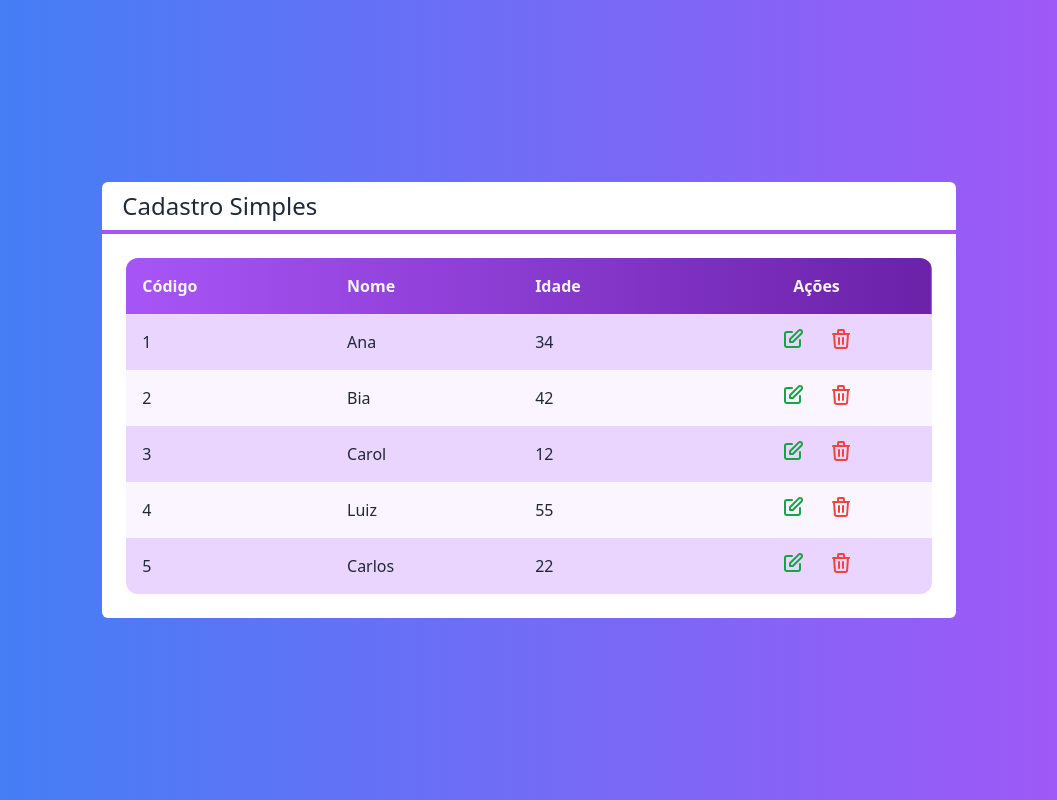
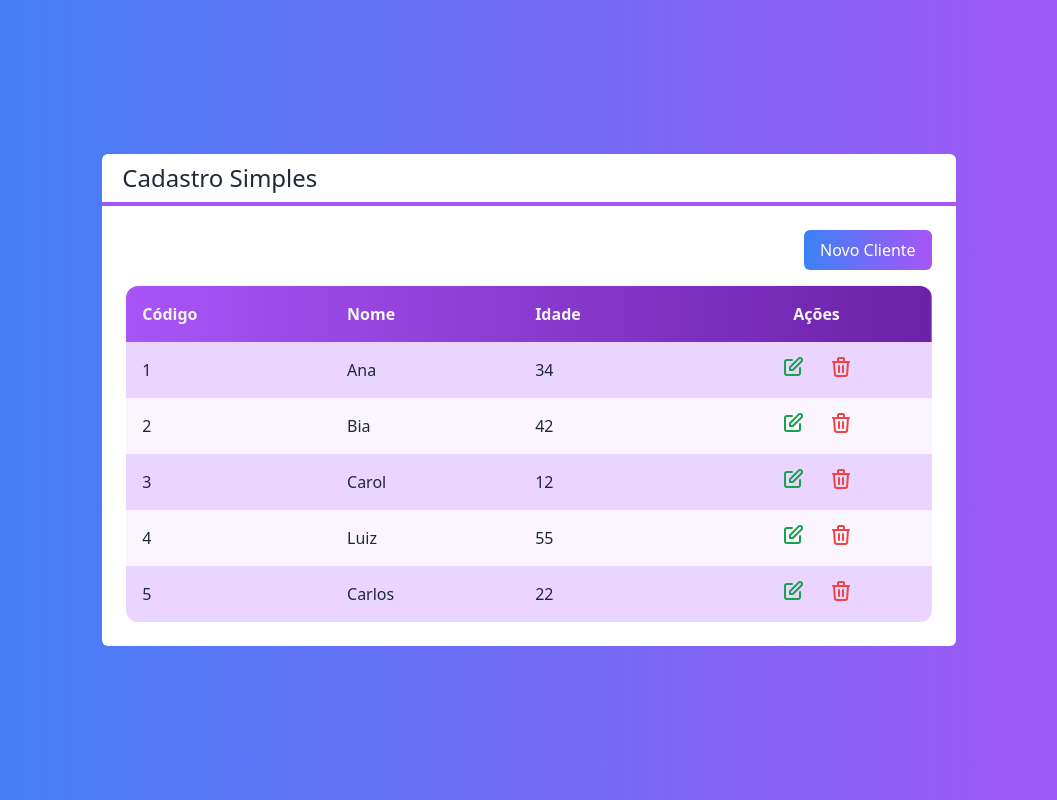
Before and after one commit to edcnogueira/crud-next, a Next.js app: page / in a window 1280 px wide. Shown: the whole page, without its empty margins (111-1168 px from the left). Built offline with nearby package versions, Linux system fonts and the light colour scheme.

Commit message:
feat: adiciona botão de novo cliente e estiliza

```diff
--- /dev/null
+++ b/src/components/Botao.tsx
@@ -0,0 +1,18 @@
+interface BotaoProps{
+    cor?:"green" | "blue" | "gray"
+    className?:string
+    children: any
+}
+
+export default function Botao(props: BotaoProps){
+    const cor = props.cor ?? "gray"
+    return(
+        <button className={`
+            bg-gradient-to-r from-${cor}-400 to-${cor}-700
+            text-white px-4 py-2 rounded-md
+            ${props.className}
+        `}>
+            {props.children}
+        </button>
+    )
+}
--- a/src/pages/index.tsx
+++ b/src/pages/index.tsx
@@ -1,4 +1,5 @@
 import type { NextPage } from 'next'
+import Botao from '../components/Botao'
 import Layout from '../components/Layout'
 import Tabela from '../components/Tabela'
 import Cliente from '../core/Client'
@@ -31,6 +32,9 @@
     `}
     >
       <Layout titulo="Cadastro Simples">
+        <div className="flex justify-end">
+          <Botao cor="blue" className="mb-4">Novo Cliente</Botao>
+        </div>
         <Tabela clientes={clientes} clienteSelecionado={clienteSelecionado} clienteExcluido={clienteExcluido}></Tabela>
       </Layout>
     </div>
```
Also changed, not shown: 1 other file (tests, documents, lock files or other folders).
